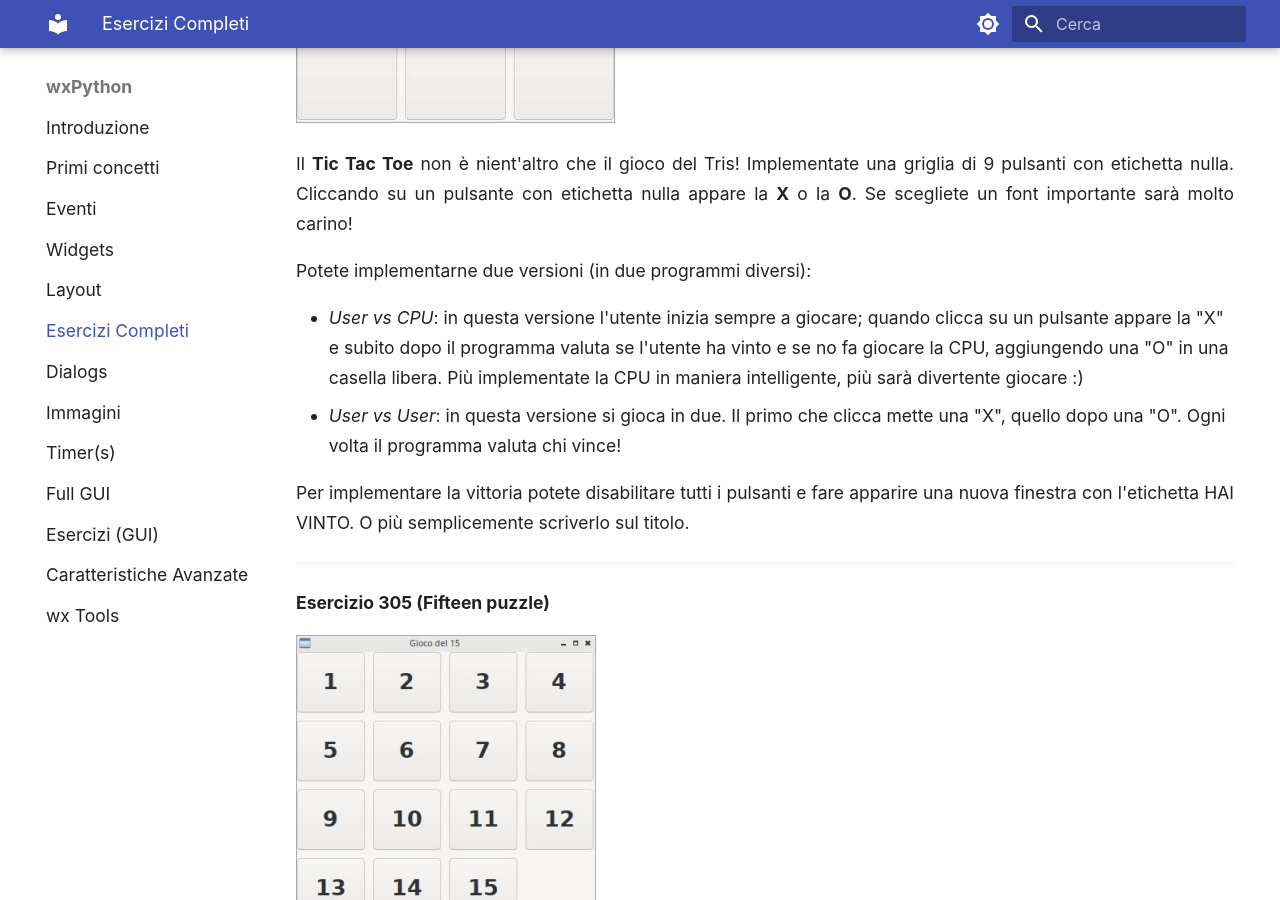
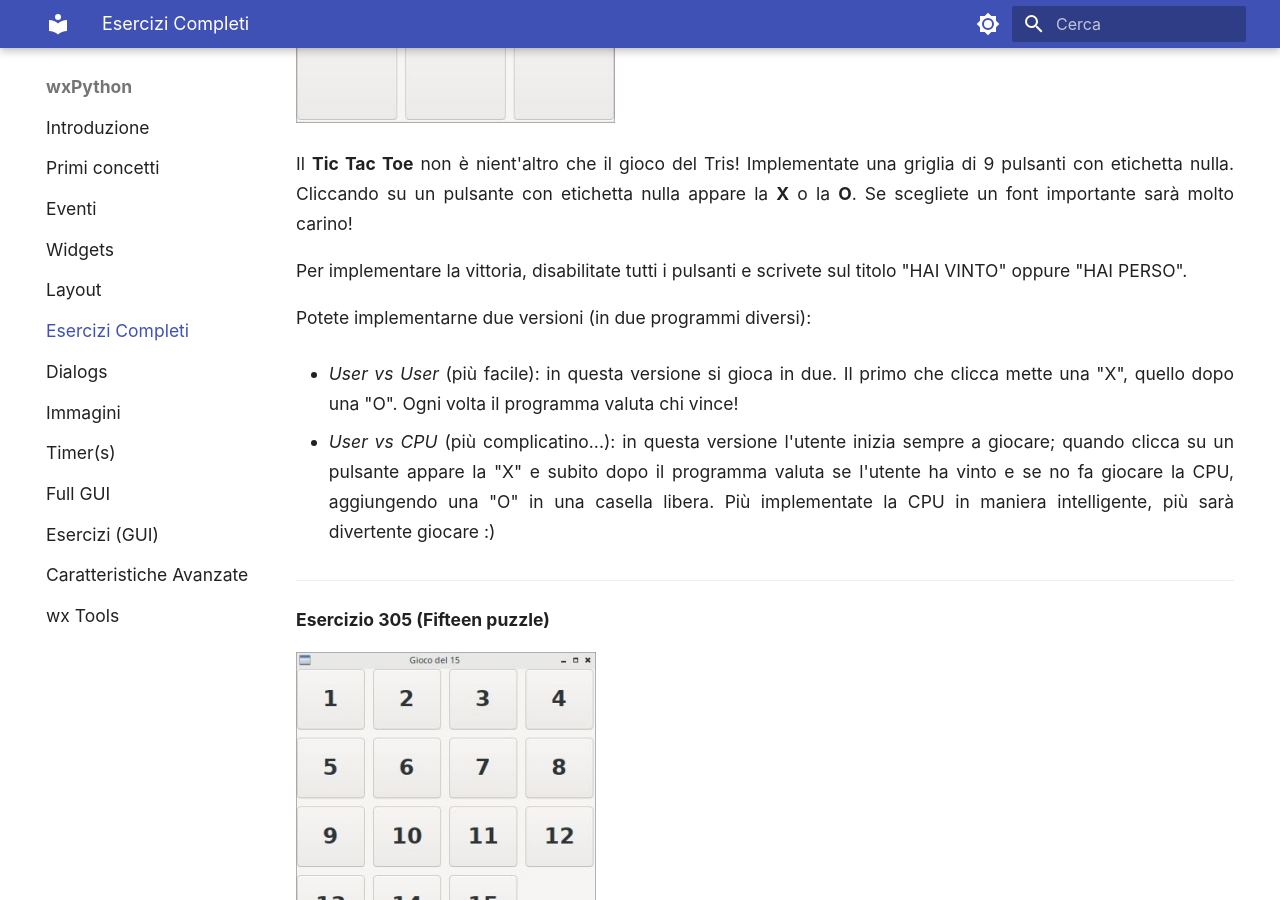
Before and after one commit to adjamhub/pyhandouts, an MkDocs documentation site: the page built from docs/wx/130_full_ex.md, in a window 1280 px wide and 900 px high, scrolled down 2430 px. Built offline with MkDocs 1.6.1 and Material for MkDocs 9.7.7, drawn with Linux system fonts in a browser that asks for light colours.

Commit message:
Update 130_full_ex.md

```diff
--- a/docs/wx/130_full_ex.md
+++ b/docs/wx/130_full_ex.md
@@ -78,20 +78,20 @@ Implementate una griglia di 9 pulsanti con etichetta nulla. Cliccando su
 un pulsante con etichetta nulla appare la **X** o la **O**. Se scegliete
 un font importante sarà molto carino!
 
+Per implementare la vittoria, disabilitate tutti i pulsanti e scrivete sul titolo "HAI VINTO" oppure "HAI PERSO".
+
 Potete implementarne due versioni (in due programmi diversi):
 
--   *User vs CPU*: in questa versione l'utente inizia sempre a giocare;
+-   *User vs User* (più facile): in questa versione si gioca in due. Il primo che
+    clicca mette una "X", quello dopo una "O". Ogni volta il
+    programma valuta chi vince!
+
+-   *User vs CPU* (più complicatino...): in questa versione l'utente inizia sempre a giocare;
     quando clicca su un pulsante appare la "X" e subito dopo il
     programma valuta se l'utente ha vinto e se no fa giocare la CPU,
     aggiungendo una "O" in una casella libera. Più implementate la CPU
     in maniera intelligente, più sarà divertente giocare :)
--   *User vs User*: in questa versione si gioca in due. Il primo che
-    clicca mette una "X", quello dopo una "O". Ogni volta il
-    programma valuta chi vince!
 
-Per implementare la vittoria potete disabilitare tutti i pulsanti e fare
-apparire una nuova finestra con l'etichetta HAI VINTO. O più
-semplicemente scriverlo sul titolo.
 
 
 -------------------------------------------------------------------------------------------
```
